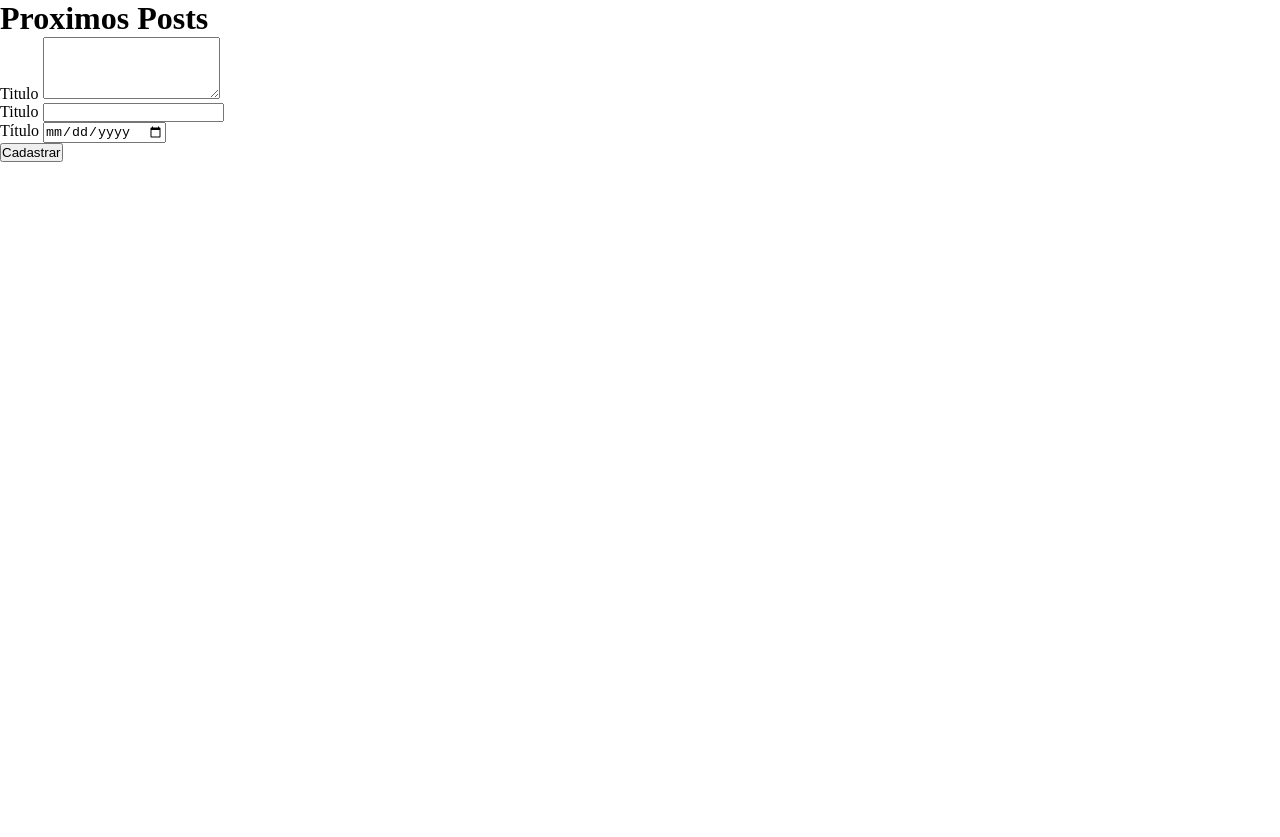
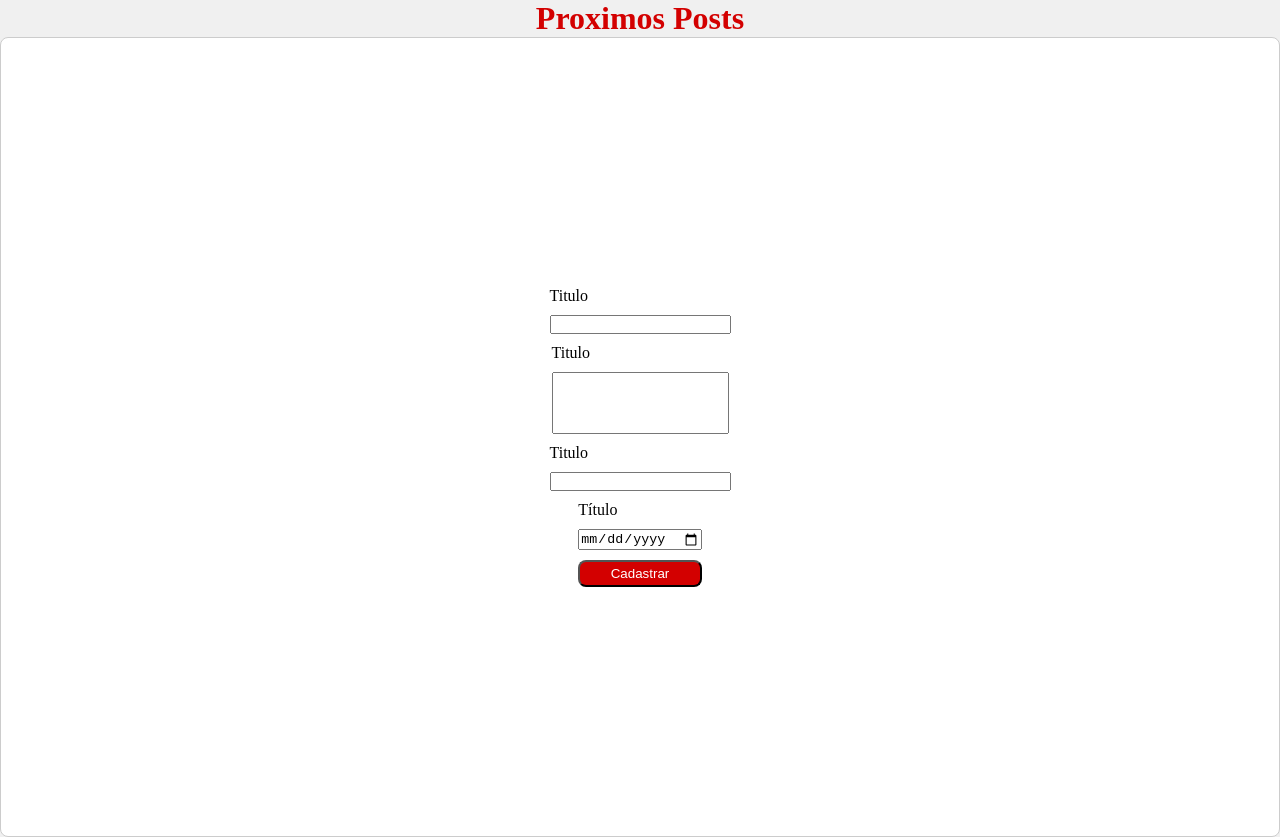
Before and after one commit to ElMatheus/ObjectsPosts, a plain HTML site: page index.html in a window 1280 px wide. Before the commit the page ends 800 px from the top, so only its background shows below. Drawn offline with Linux system fonts and the light colour scheme.

Commit message:
feat: partial style confection

```diff
--- a/assets/css/style.index.css
+++ b/assets/css/style.index.css
@@ -5,3 +5,51 @@
     margin: 0;
     box-sizing: border-box;
 }
+
+body {
+    background-color: #f0f0f0;
+}
+
+h1 {
+    color: #d30000;
+    text-align: center;
+}
+
+#postForm {
+    display: flex;
+    flex-direction: column;
+    justify-content: center;
+    align-items: center;
+    height: 100vh;
+    width: 100%;
+    padding: 20px;
+    border: 1px solid #ccc;
+    border-radius: 8px;
+    background-color: #ffffff;
+}
+
+label,
+input,
+textarea {
+    display: block;
+    margin-bottom: 10px;
+    width: 100%;
+    box-sizing: border-box;
+}
+
+textarea {
+    resize: none;
+}
+
+button {
+    background-color: #d30000;
+    color: #ffffff;
+    cursor: pointer;
+    width: 10%;
+    padding: 0.25rem;
+    border-radius: 8px;
+}
+
+button:hover {
+    background-color: #a00000;
+}
--- a/index.html
+++ b/index.html
@@ -13,6 +13,10 @@
     <h1>Proximos Posts</h1>
     <div id="postForm">
         <div>
+            <label for="">Titulo</label>
+            <input type="text" name="" id="">
+        </div>
+        <div>
             <label for="resume">Titulo</label>
             <textarea name="resume" id="resume" rows="4" required></textarea>
         </div>
@@ -26,6 +30,9 @@
         </div>
         <button>Cadastrar</button>
     </div>
+    <div id="list">
+
+    </div>
 </body>
 
 </html>
```
